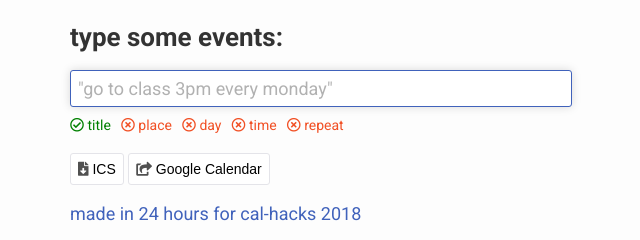
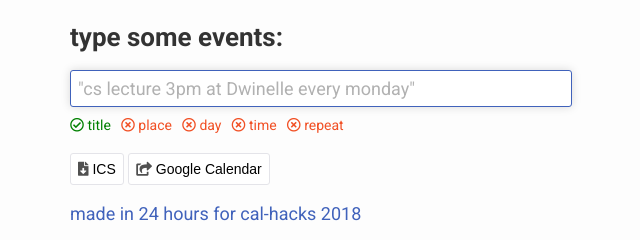
Before and after one commit to maxsun/typedevents, a plain HTML site: page index.html in a window 1280 px wide. Shown: the part 125-365 px from the top of the page, 320-960 px from the left. Drawn offline with nearby package versions, Linux system fonts and the light colour scheme.

Commit message:
Update index.html

```diff
--- a/index.html
+++ b/index.html
@@ -13,7 +13,7 @@
             <div class="colFlex">
                 <h1>type some events:</h1>
                 <div id="events"></div>
-                <div autofocus id="mainInput" contenteditable="true" class="text" placeholder='"go to class 3pm every monday"'></div>
+                <div autofocus id="mainInput" contenteditable="true" class="text" placeholder='"cs lecture 3pm at Dwinelle every monday"'></div>
                 <div id="statusMenu">
                     <span id="subjectIndictor" class="indicator valid"><i class="indicatorIcon far fa-check-circle"></i> title</span>
                     <span id="locationIndicator" class="indicator invalid"><i class="indicatorIcon far fa-times-circle"></i> place</span>
```
